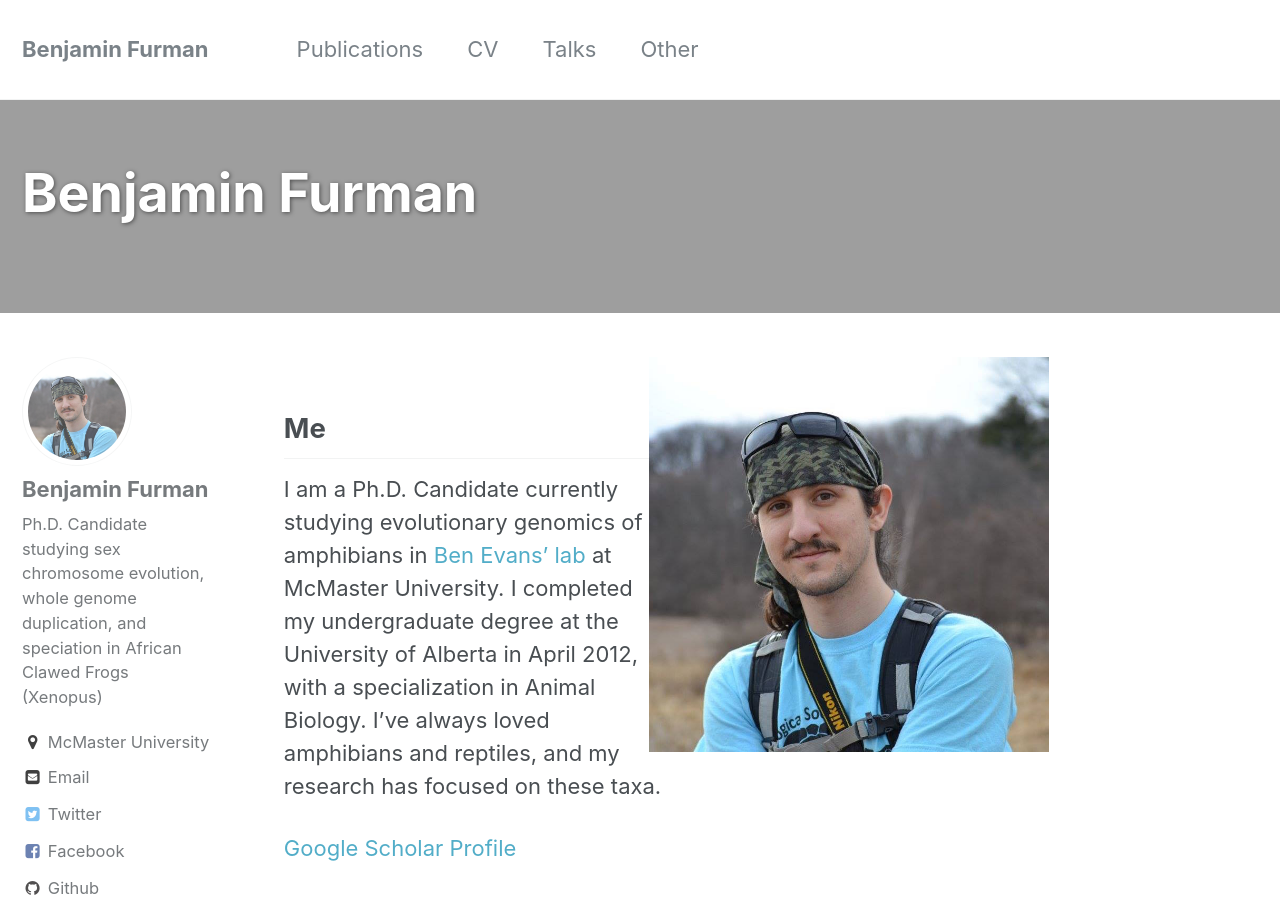
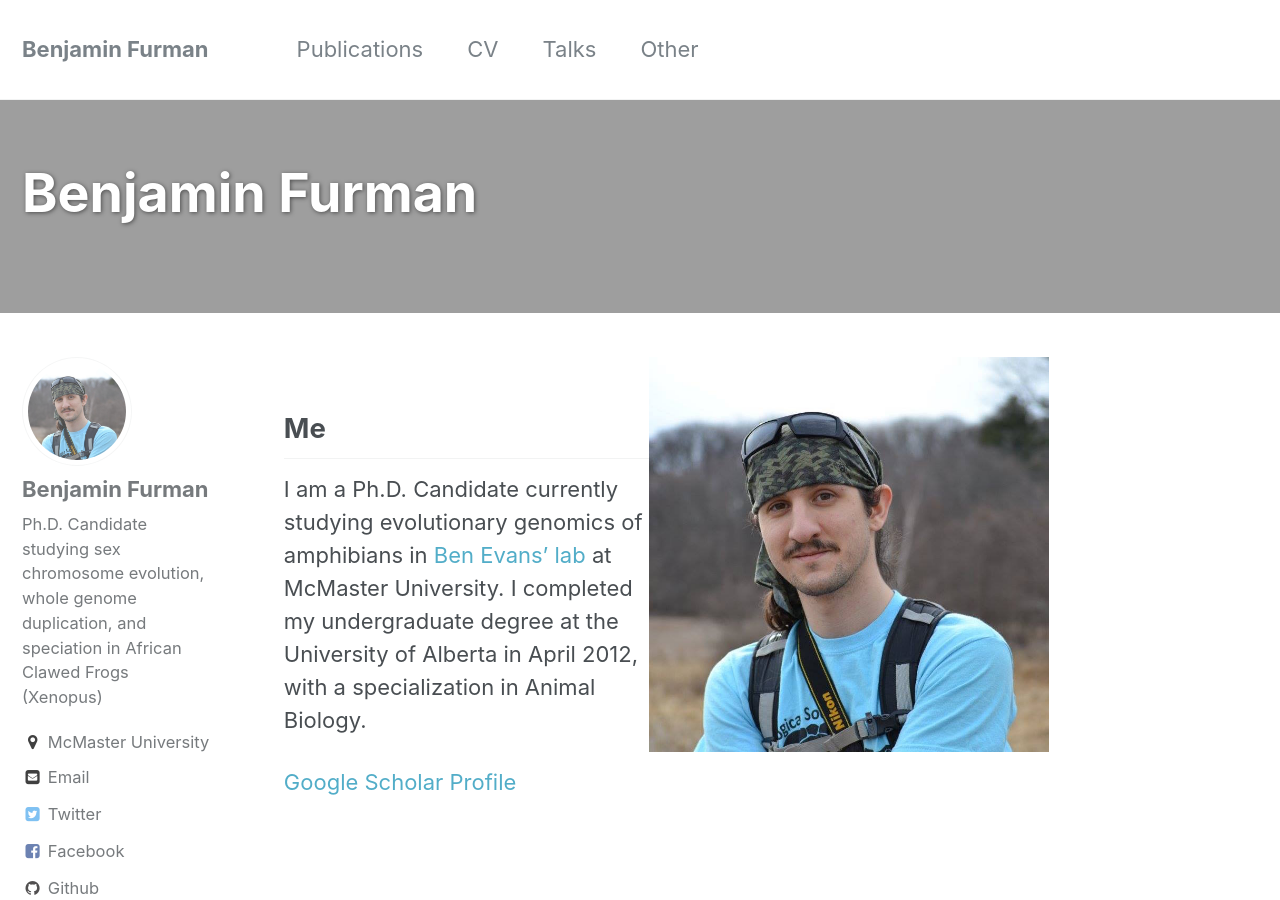
Before and after one commit to benjaminfurman/benjaminfurman.github.io, a Jekyll site: the page built from index.md, in a window 1280 px wide and 900 px high. Built offline with Jekyll 4.4.1, drawn with Linux system fonts in a browser that asks for light colours.

Commit message:
still fixing wording

```diff
--- a/index.md
+++ b/index.md
@@ -12,7 +12,7 @@ header:
 
 ## Me
 
-I am a Ph.D. Candidate currently studying evolutionary genomics of amphibians in [Ben Evans’ lab](http://benevanslab.wordpress.com/) at McMaster University. I completed my undergraduate degree at the University of Alberta in April 2012, with a specialization in Animal Biology. I've always loved amphibians and reptiles, and my research has focused on these taxa.
+I am a Ph.D. Candidate currently studying evolutionary genomics of amphibians in [Ben Evans’ lab](http://benevanslab.wordpress.com/) at McMaster University. I completed my undergraduate degree at the University of Alberta in April 2012, with a specialization in Animal Biology.
 
 [Google Scholar Profile](https://scholar.google.ca/citations?user=HRMZkDwAAAAJ&hl=en)
 
```
